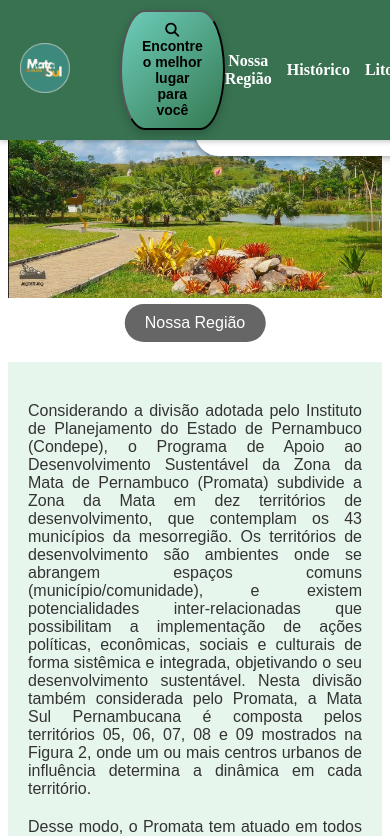
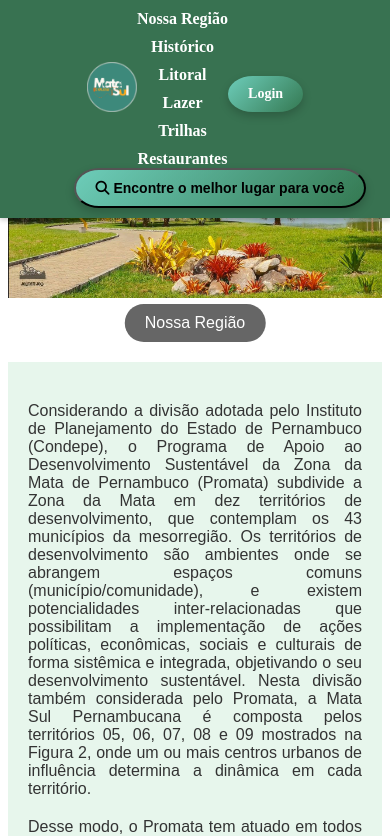
Before and after one commit to D4N1M4/ExploraMataSul, a Vue app: page / in a window 390 px wide. Shown: the top 836 px of the page. Built offline with nearby package versions, Linux system fonts and the light colour scheme.

Commit message:
responsividade da NavBar

```diff
--- a/src/components/NavBar.vue
+++ b/src/components/NavBar.vue
@@ -27,7 +27,11 @@
 </template>
 
 <style scoped>
-/* Estilo do header */
+* {
+margin: 0;
+padding: 0;
+box-sizing: border-box;
+}
 
 .menu {
 display: flex;
@@ -42,7 +46,6 @@ left: 0;
 background-color: #387251;
 z-index: 1000;
 box-shadow: 0 2px 5px rgba(0, 0, 0, 0.2);
-overflow: hidden;
 }
 
 /* Estilo da logo */
@@ -108,4 +111,22 @@ transition: transform 0.3s ease, box-shadow 0.3s ease;
 transform: scale(1.05);
 box-shadow: 0 6px 12px rgba(0, 0, 0, 0.3);
 }
+@media (max-width: 768px) {
+.menu {
+flex-wrap: wrap;
+justify-content: center;
+padding: 10px;
+}
+.menu ul {
+flex-direction: column;
+align-items: center;
+gap: 10px;
+}
+.busca-section {
+order: 1;
+}
+.login-button {
+margin-top: 10px;
+}
+}
 </style>
```
